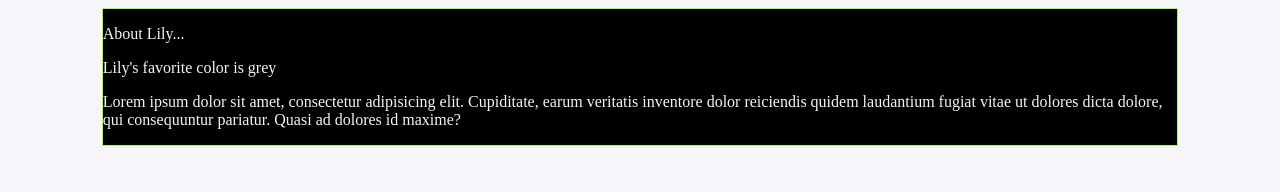
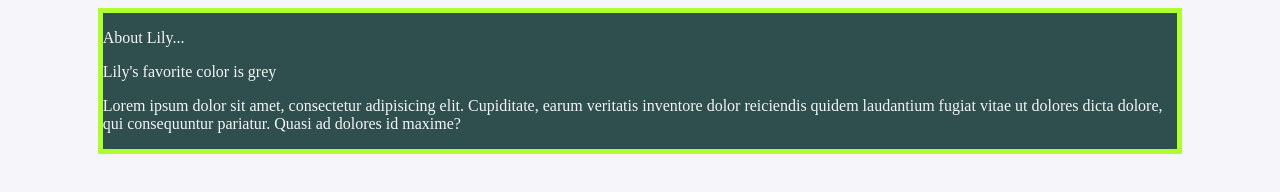
Before and after one commit to lilydosedel/lqdosedel-hw6, a plain HTML site: page about.html in a window 1280 px wide. Drawn offline with Linux system fonts and the light colour scheme.

Commit message:
Update stylesheet.css

```diff
--- a/css/stylesheet.css
+++ b/css/stylesheet.css
@@ -14,6 +14,6 @@ body{
     width: 85%;
     margin: auto;
     color: whitesmoke;
-    background-color: black;
-    border: 1px solid greenyellow;
+    background-color: darkslategrey;
+    border: 5px solid greenyellow;
 }
```
